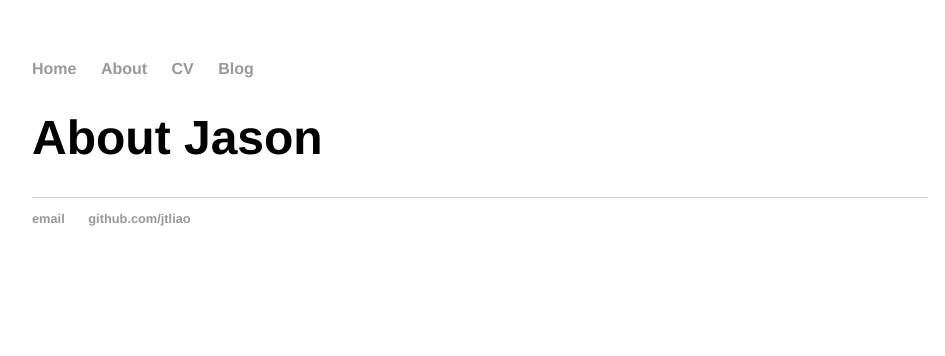
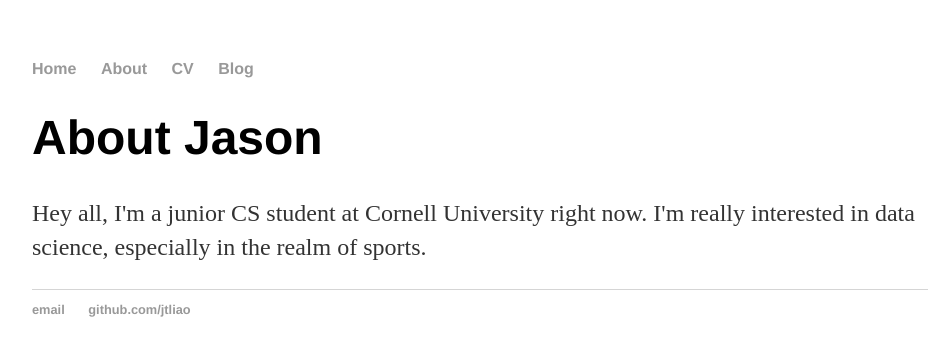
Before and after one commit to jtliao/jtliao.github.io, a Jekyll site: the page built from about/index.html, in a window 1280 px wide. Shown: the top 356 px of the page, without its empty margins (160-1105 px from the left). Built offline with Jekyll 4.4.1, drawn with Linux system fonts in a browser that asks for light colours.

Commit message:
added a little bit to About

```diff
--- a/about/index.html
+++ b/about/index.html
@@ -3,3 +3,6 @@ layout: default
 title: About Jason
 ---
 	<h1>{{ page.title }}</h1>
+	<p>
+		Hey all, I'm a junior CS student at Cornell University right now. I'm really interested in data science, especially in the realm of sports.
+	</p>
```
